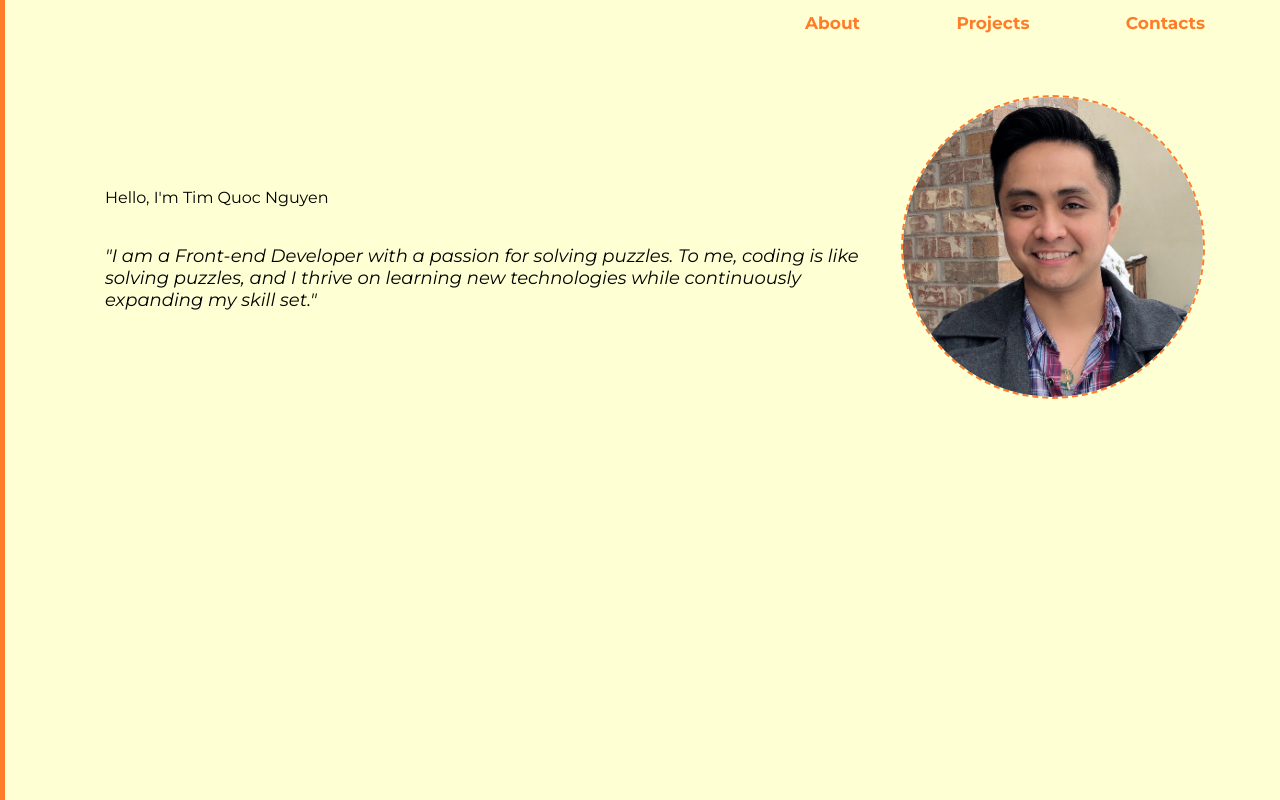
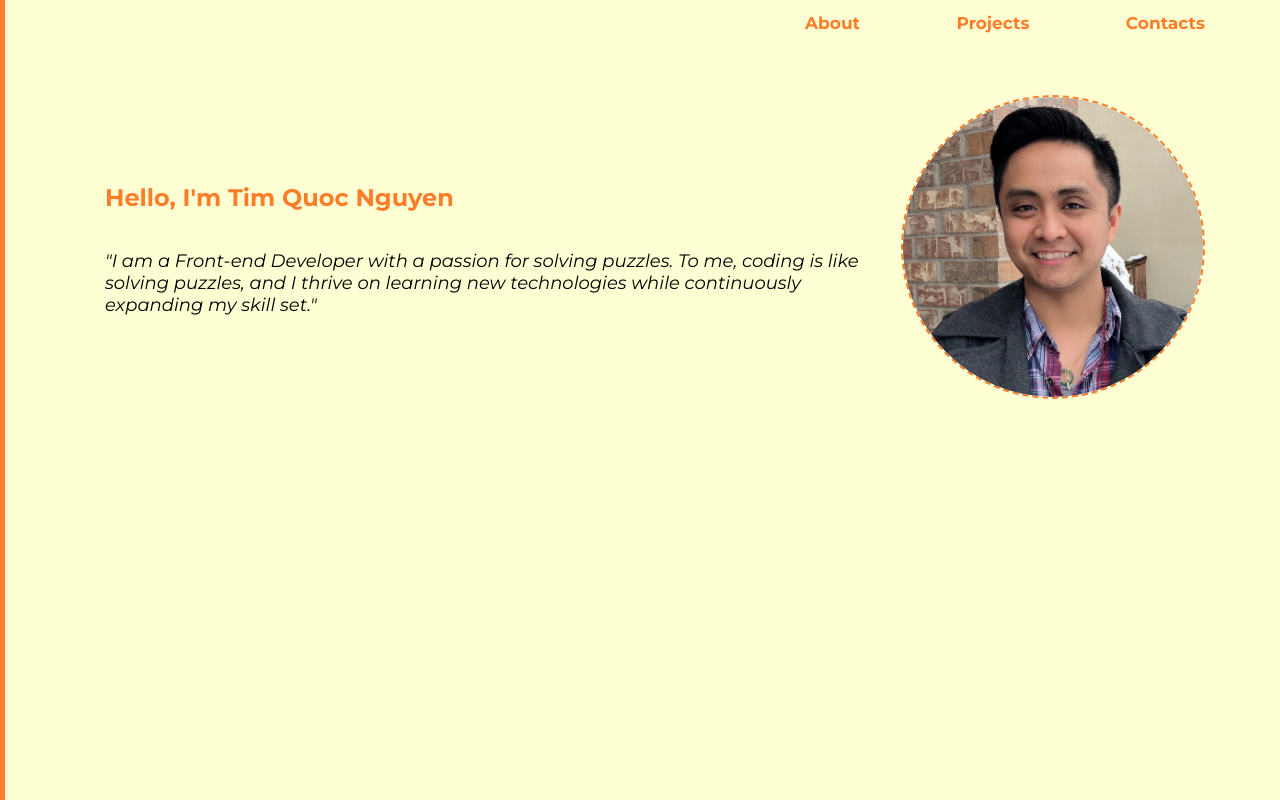
Before and after one commit to TimNguyen21/portfolio, a React (Create React App) app: page /about in a window 1280 px wide. Built offline with nearby package versions, Linux system fonts and the light colour scheme.

Commit message:
[main] Removed unused components

```diff
--- a/src/containers/contact/Contact.scss
+++ b/src/containers/contact/Contact.scss
@@ -14,7 +14,6 @@
 
     a {
         color: #FF7D29;
-        text-decoration: none;
         cursor: pointer;
         font-weight: 700;
     }
@@ -27,7 +26,6 @@
 
         &-email {
             color: #FF7D29;
-            text-decoration: underline;
         }
     }
 }
--- a/src/containers/home/Home.js
+++ b/src/containers/home/Home.js
@@ -7,7 +7,7 @@ function Main() {
     return (
         <section className={'home'}>
             <div className={'home__info'}>
-                <label className={'main__info-label'}>Hello, I'm Tim Quoc Nguyen</label>
+                <label className={'home__info-label'}>Hello, I'm Tim Quoc Nguyen</label>
                 <br></br>
                 <br></br>
                 <br></br>
--- a/src/containers/main/main.scss
+++ /dev/null
@@ -1,43 +0,0 @@
-.main {
-    display: flex;
-    justify-content: space-between;
-    padding: 0 75px;
-
-    &__info {
-        padding: 0 25px;
-        align-content: center;
-        height: auto;
-        width: 100%;
-
-        &-label {
-            font-size: 24px;
-            font-weight: 700;
-            color: #FF7D29;
-        }
-
-        &-summary {
-            font-size: 18px;
-            font-style: italic;
-        }
-    }
-
-     &__user-image-container {
-        align-content: center;
-    }
-}
-
-@media only screen and (max-width: 900px) {
-    .main {
-        flex-direction: column-reverse;
-
-        &__info {
-            text-align: center;
-            padding: 0;
-        }
-
-        &__user-image-container {
-            margin-bottom: 30px;
-            align-self: center;
-        }
-    }
-}
```
Also changed, not shown: src/containers/main/main.js (deleted, +0 -27 lines), src/containers/nav/nav.js (deleted, +0 -17 lines), src/containers/nav/nav.scss (deleted, +0 -13 lines).
